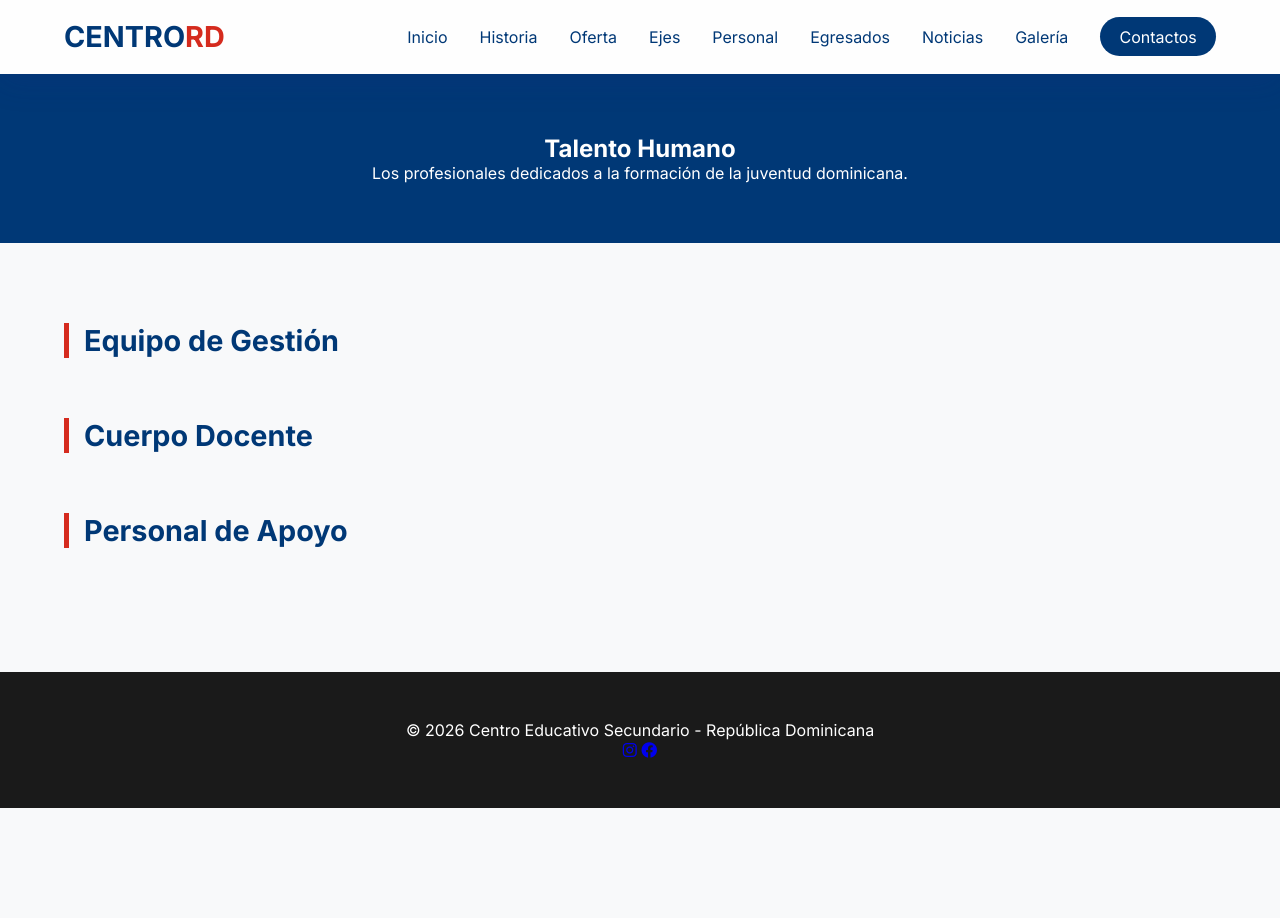
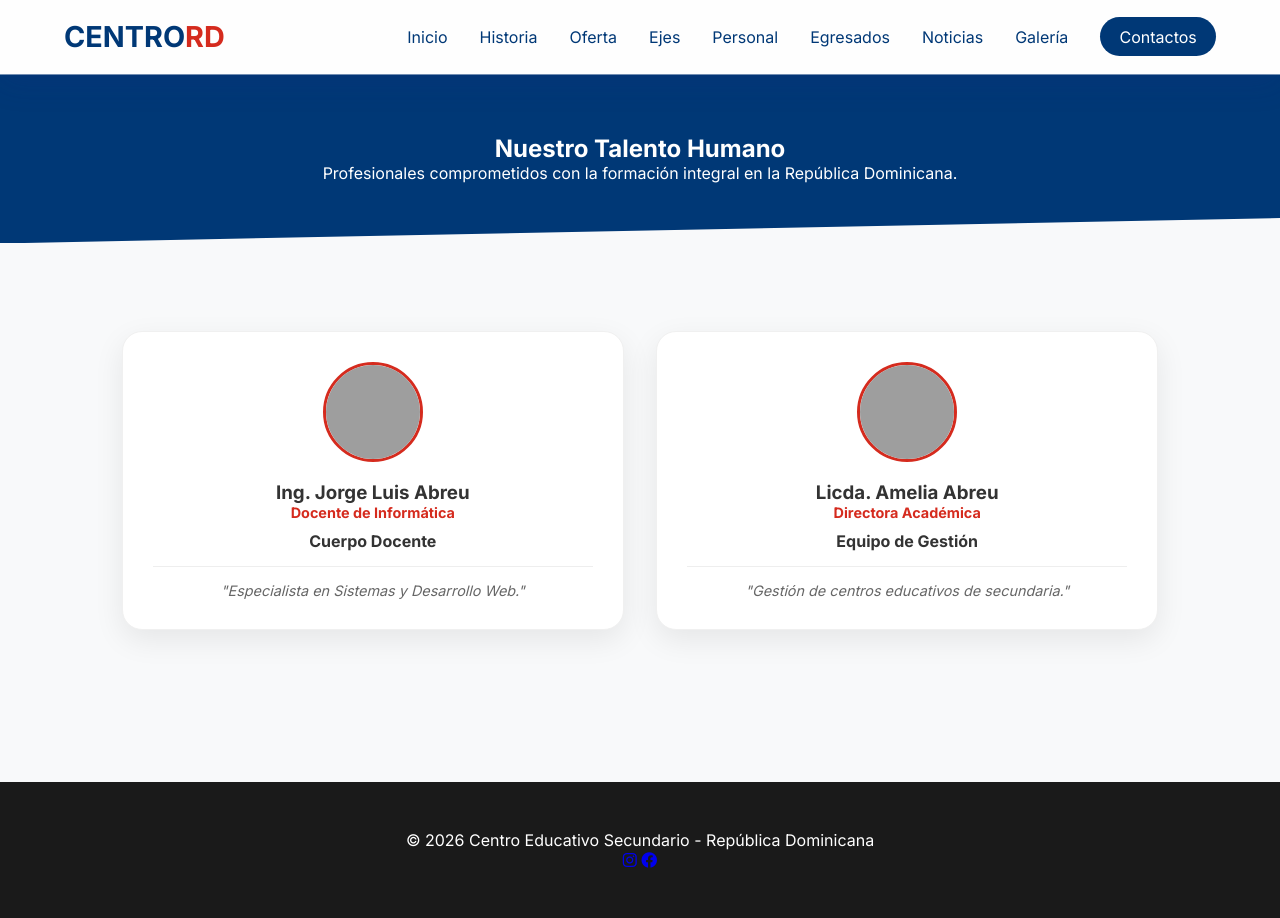
Before and after one commit to jorge21028/centroeducativo, a Jekyll site: the page built from personal.html, in a window 1280 px wide. Built offline with Jekyll 4.4.1, drawn with Linux system fonts in a browser that asks for light colours; grey boxes are pictures that could not be loaded.

Commit message:
Refactor personal section to include graduates

```diff
--- a/personal.html
+++ b/personal.html
@@ -3,47 +3,22 @@ layout: default
 title: Nuestro Equipo
 ---
 
-<section class="personal-hero">
-    <h1>Talento Humano</h1>
-    <p>Los profesionales dedicados a la formación de la juventud dominicana.</p>
+<section class="egresados-hero"> <h1>Nuestro Talento Humano</h1>
+    <p>Profesionales comprometidos con la formación integral en la República Dominicana.</p>
 </section>
 
-<div class="contenedor-personal">
-
-    <h2 class="titulo-area">Equipo de Gestión</h2>
-    <div class="personal-grid">
-        {% assign gestion = site.data.personal | where: "area", "Gestión" %}
-        {% for miembro in gestion %}
-        <div class="card-perfil">
-            <div class="perfil-img" style="background-image: url('{{ miembro.foto }}')"></div>
+<section class="contenedor-personal">
+    <div class="modern-grid">
+        {% for miembro in site.data.personal %}
+        <div class="card-egresado"> <div class="foto-marco">
+                <img src="{{ miembro.foto }}" alt="{{ miembro.nombre }}">
+            </div>
             <h3>{{ miembro.nombre }}</h3>
-            <p class="puesto">{{ miembro.puesto }}</p>
+            <span class="promocion">{{ miembro.cargo }}</span> <p class="logro"><strong>{{ miembro.departamento }}</strong></p>
+            <blockquote class="testimonio">
+                "{{ miembro.perfil }}"
+            </blockquote>
         </div>
         {% endfor %}
     </div>
-
-    <h2 class="titulo-area">Cuerpo Docente</h2>
-    <div class="personal-grid">
-        {% assign docentes = site.data.personal | where: "area", "Docente" %}
-        {% for miembro in docentes %}
-        <div class="card-perfil docente-border">
-            <div class="perfil-img" style="background-image: url('{{ miembro.foto }}')"></div>
-            <h3>{{ miembro.nombre }}</h3>
-            <p class="puesto">{{ miembro.puesto }}</p>
-            <div class="badge">Especialista</div>
-        </div>
-        {% endfor %}
-    </div>
-
-    <h2 class="titulo-area">Personal de Apoyo</h2>
-    <div class="personal-grid">
-        {% assign apoyo = site.data.personal | where: "area", "Apoyo" %}
-        {% for miembro in apoyo %}
-        <div class="card-perfil card-small">
-            <h3>{{ miembro.nombre }}</h3>
-            <p class="puesto">{{ miembro.puesto }}</p>
-        </div>
-        {% endfor %}
-    </div>
-
-</div>
+</section>
```
